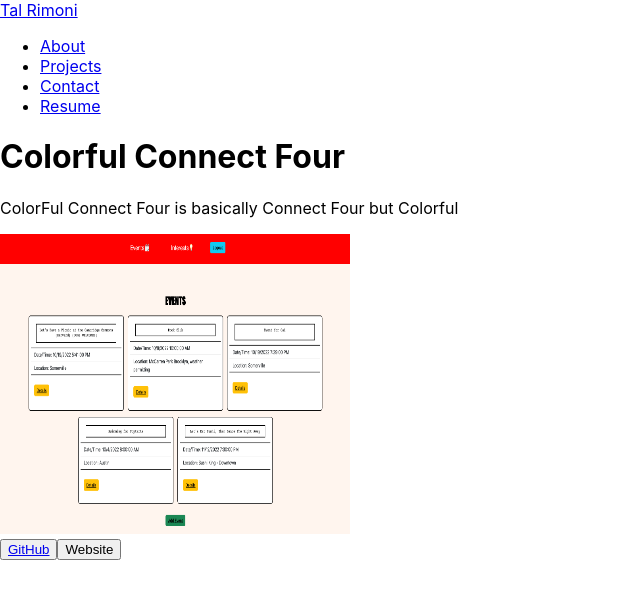
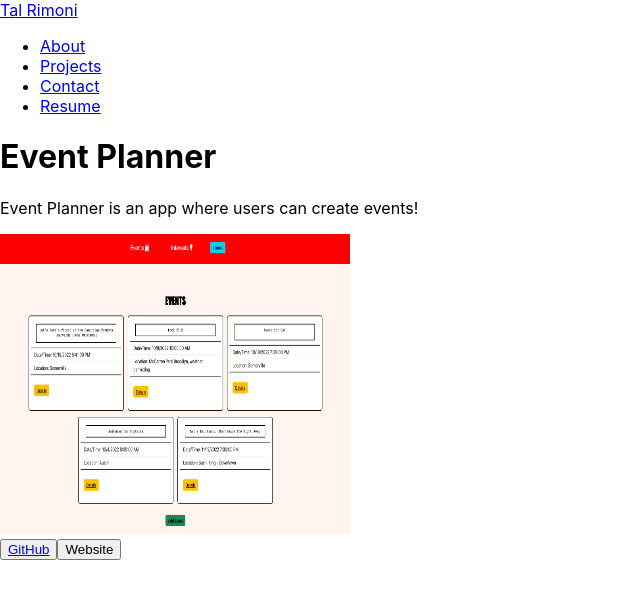
Before and after one commit to trimoni/portfolio-rimoni, a React (Create React App) app: page /projects/event-planner in a window 1280 px wide. Shown: the top 598 px of the page, without its empty margins (0-640 px from the left). Built offline with nearby package versions, Linux system fonts and the light colour scheme; the HTML template or start-up script is replaced by a standard one.

Commit message:
fix description

```diff
--- a/src/pages/ProjectDetails/ProjectDetails.jsx
+++ b/src/pages/ProjectDetails/ProjectDetails.jsx
@@ -8,11 +8,11 @@ const ProjectDetails = () => {
   const project = findProject(location.pathname)
   return (
     <>
-    <h1>Colorful Connect Four</h1>
-    <p>ColorFul Connect Four is basically Connect Four but Colorful</p>
+    <h1>{project.title}</h1>
+    <p>{project.description}</p>
     <img src={project.image} alt="connect four" />
     <br />
-    <button><a href='https://github.com/trimoni/Connect-Four-Unit-1.git'>GitHub</a></button>
+    <button><a href={project.repositoryLink}>GitHub</a></button>
     <button>Website</button>
     </>
   );
```
